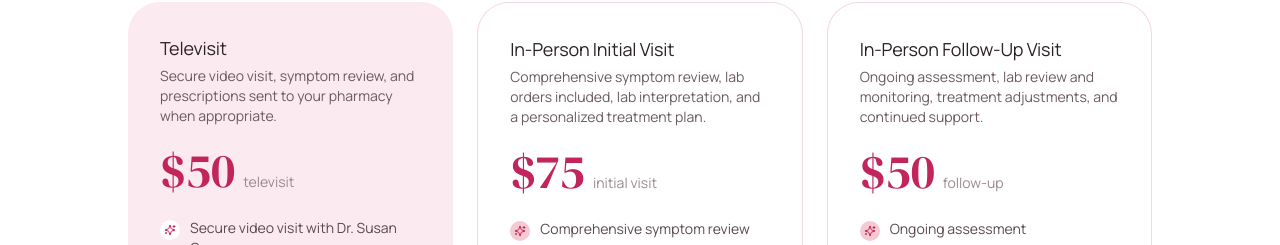
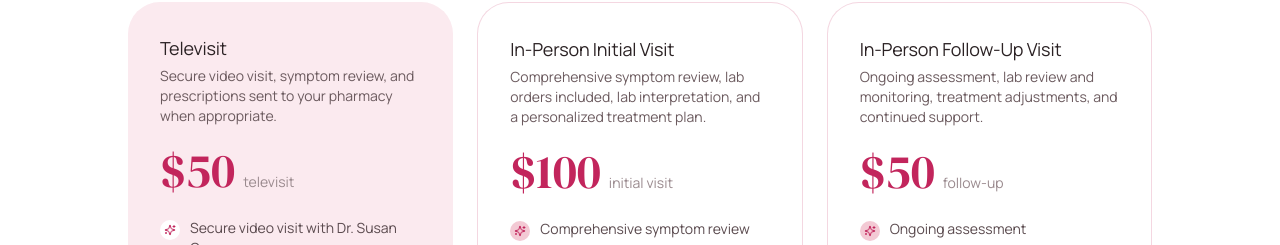
Before and after one commit to Echo5Digital/Ebenezer-tele-health, a Next.js app: page /womens-health in a window 1280 px wide. Shown: the part 9145-9390 px from the top of the page. Built offline with nearby package versions, Linux system fonts and the light colour scheme.

Commit message:
Update Women's Health in-person initial visit price from $75 to $100

```diff
--- a/app/womens-health/page.js
+++ b/app/womens-health/page.js
@@ -98,7 +98,7 @@ const womensHealthPageSchema = {
       '@type': 'Offer',
       name: "Women's Health In-Person Initial Visit",
       priceCurrency: 'USD',
-      price: '75',
+      price: '100',
       description:
         'Comprehensive symptom review, lab orders included, lab interpretation, and personalized treatment plan.',
     },
@@ -1644,7 +1644,7 @@ export default function WomensHealthPage() {
                   className="text-5xl"
                   style={{ color: 'var(--wh-pink)', fontFamily: 'var(--font-wh-heading)' }}
                 >
-                  $75
+                  $100
                 </span>
                 <span className="text-sm" style={{ color: '#9a8a8e' }}>initial visit</span>
               </div>
--- a/components/PricingSection.jsx
+++ b/components/PricingSection.jsx
@@ -5,7 +5,7 @@ const plans = [
   {
     name: "Women's Health Visit",
     price: 'from $50',
-    note: 'In-person initial $75 · Follow-up $50',
+    note: 'In-person initial $100 · Follow-up $50',
     description: "Comprehensive virtual care for women's health needs including birth control, hormonal health, and more.",
     features: [
       'Video visit with Dr. Susan George',
```
